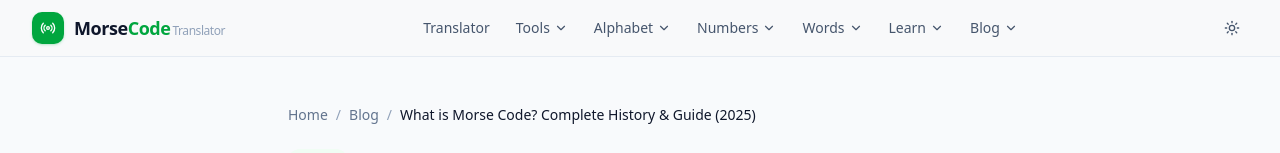
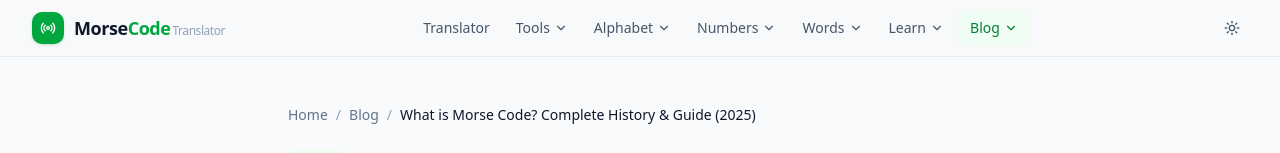
Before and after one commit to muzamil4382-hue/Morse-code-0.2, a Next.js app: page /blog/what-is-morse-code-complete-history-guide in a window 1280 px wide. Shown: the top 153 px of the page. Built offline with nearby package versions, Linux system fonts and the light colour scheme.

Commit message:
blog header fix

```diff
--- a/src/components/morse/header.tsx
+++ b/src/components/morse/header.tsx
@@ -60,9 +60,18 @@
 
 const blogLinks: NavChild[] = [
   { label: "All Blog Posts", href: "/blog" },
-  { label: "How Does Morse Code Work?", href: "/blog/how-does-morse-code-work" },
-  { label: "How to Learn Morse Code", href: "/blog/how-to-learn-morse-code" },
-  { label: "When Was Morse Code Invented?", href: "/blog/when-was-morse-code-invented" },
+  {
+    label: "What is Morse Code?",
+    href: "/blog/what-is-morse-code-complete-history-guide",
+  },
+  {
+    label: "How to Learn Morse Code",
+    href: "/blog/how-to-learn-morse-code-7-easy-steps",
+  },
+  {
+    label: "Morse Code Alphabet Chart",
+    href: "/blog/morse-code-alphabet-chart-complete-reference",
+  },
 ];
 
 const navItems: NavItem[] = [
```
